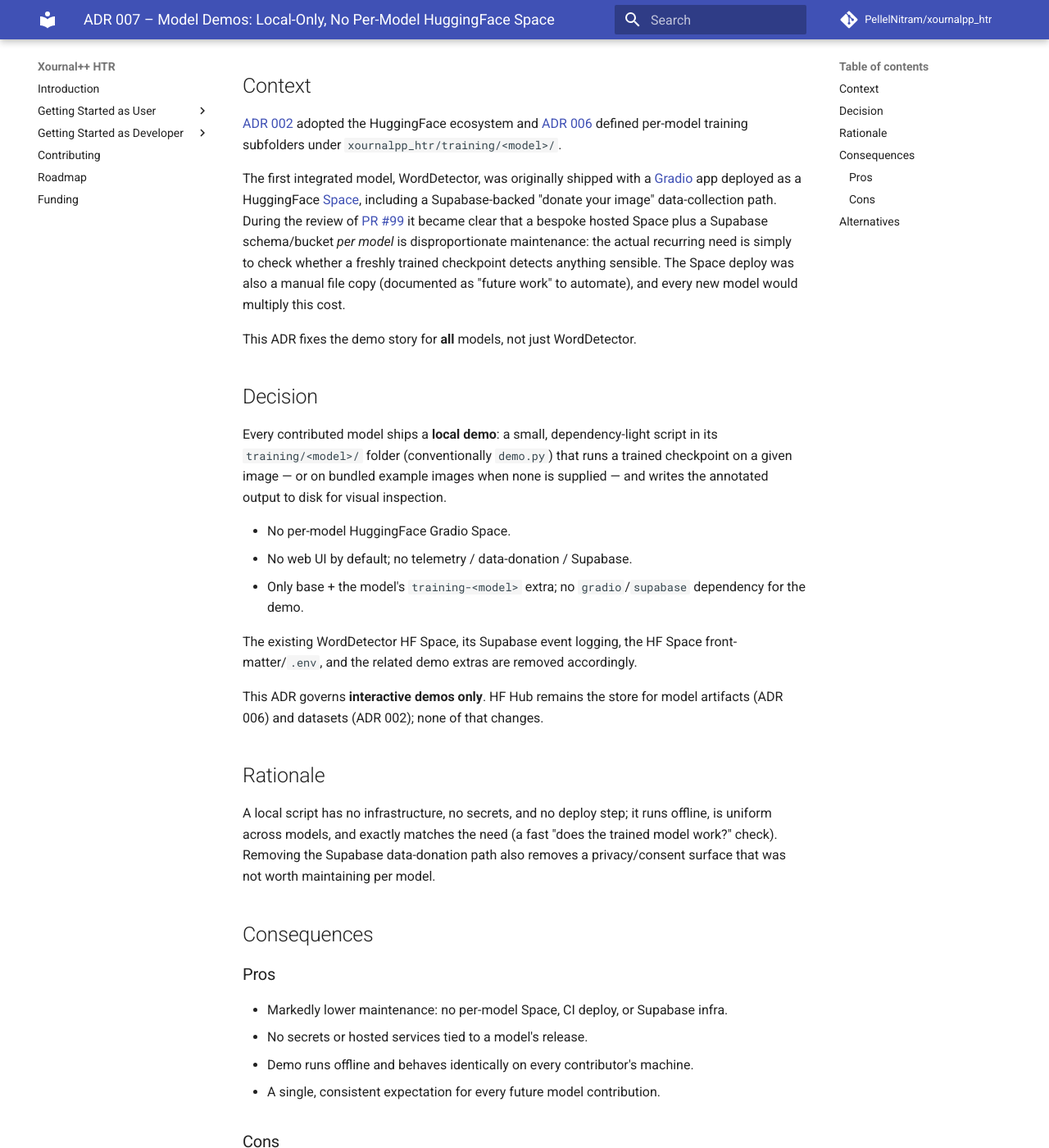
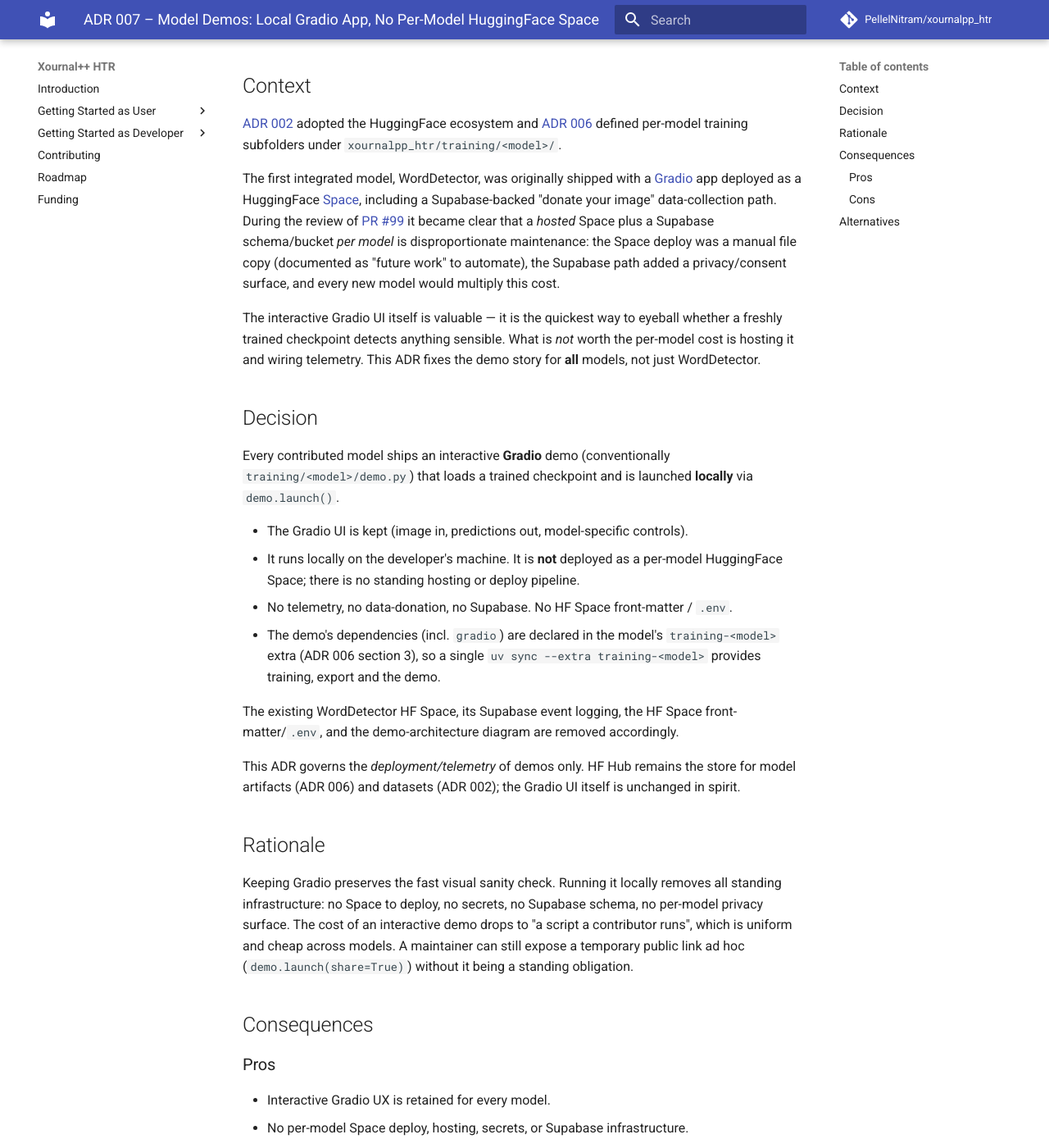
Before and after one commit to PellelNitram/xournalpp_htr, an MkDocs documentation site: the page built from docs/ADRs/007_model_demos_local_only.md, in a window 1280 px wide and 1400 px high, scrolled down 334 px. Shown: the whole window at 82% size. Built offline with MkDocs 1.6.1 and Material for MkDocs 9.7.7, drawn with Linux system fonts in a browser that asks for light colours; comment, search, counter and statistics services are not loaded; some of the changed text lies outside the part shown.

Commit message:
Make WordDetector demo a local Gradio app, not a HF Space (ADR 007). [CC]

```diff
--- a/docs/ADRs/007_model_demos_local_only.md
+++ b/docs/ADRs/007_model_demos_local_only.md
@@ -1,4 +1,4 @@
-# ADR 007 – Model Demos: Local-Only, No Per-Model HuggingFace Space
+# ADR 007 – Model Demos: Local Gradio App, No Per-Model HuggingFace Space
 
 - Date: 2026-05-17
 - Status: Accepted
@@ -17,54 +17,62 @@
 [Space](https://huggingface.co/spaces/PellelNitram/xournalpp_htr_WordDetectorNN),
 including a Supabase-backed "donate your image" data-collection path. During the
 review of [PR #99](https://github.com/PellelNitram/xournalpp_htr/pull/99) it
-became clear that a bespoke hosted Space plus a Supabase schema/bucket *per
-model* is disproportionate maintenance: the actual recurring need is simply to
-check whether a freshly trained checkpoint detects anything sensible. The Space
-deploy was also a manual file copy (documented as "future work" to automate),
-and every new model would multiply this cost.
+became clear that a *hosted* Space plus a Supabase schema/bucket *per model* is
+disproportionate maintenance: the Space deploy was a manual file copy
+(documented as "future work" to automate), the Supabase path added a
+privacy/consent surface, and every new model would multiply this cost.
 
-This ADR fixes the demo story for **all** models, not just WordDetector.
+The interactive Gradio UI itself is valuable — it is the quickest way to eyeball
+whether a freshly trained checkpoint detects anything sensible. What is *not*
+worth the per-model cost is hosting it and wiring telemetry. This ADR fixes the
+demo story for **all** models, not just WordDetector.
 
 ## Decision
 
-Every contributed model ships a **local demo**: a small, dependency-light
-script in its `training/<model>/` folder (conventionally `demo.py`) that runs a
-trained checkpoint on a given image — or on bundled example images when none is
-supplied — and writes the annotated output to disk for visual inspection.
+Every contributed model ships an interactive **Gradio** demo (conventionally
+`training/<model>/demo.py`) that loads a trained checkpoint and is launched
+**locally** via `demo.launch()`.
 
-- No per-model HuggingFace Gradio Space.
-- No web UI by default; no telemetry / data-donation / Supabase.
-- Only base + the model's `training-<model>` extra; no `gradio`/`supabase`
-  dependency for the demo.
+- The Gradio UI is kept (image in, predictions out, model-specific controls).
+- It runs locally on the developer's machine. It is **not** deployed as a
+  per-model HuggingFace Space; there is no standing hosting or deploy pipeline.
+- No telemetry, no data-donation, no Supabase. No HF Space front-matter / `.env`.
+- The demo's dependencies (incl. `gradio`) are declared in the model's
+  `training-<model>` extra (ADR 006 section 3), so a single
+  `uv sync --extra training-<model>` provides training, export and the demo.
 
 The existing WordDetector HF Space, its Supabase event logging, the HF Space
-front-matter/`.env`, and the related demo extras are removed accordingly.
+front-matter/`.env`, and the demo-architecture diagram are removed accordingly.
 
-This ADR governs **interactive demos only**. HF Hub remains the store for model
-artifacts (ADR 006) and datasets (ADR 002); none of that changes.
+This ADR governs the *deployment/telemetry* of demos only. HF Hub remains the
+store for model artifacts (ADR 006) and datasets (ADR 002); the Gradio UI
+itself is unchanged in spirit.
 
 ## Rationale
 
-A local script has no infrastructure, no secrets, and no deploy step; it runs
-offline, is uniform across models, and exactly matches the need (a fast "does
-the trained model work?" check). Removing the Supabase data-donation path also
-removes a privacy/consent surface that was not worth maintaining per model.
+Keeping Gradio preserves the fast visual sanity check. Running it locally
+removes all standing infrastructure: no Space to deploy, no secrets, no
+Supabase schema, no per-model privacy surface. The cost of an interactive demo
+drops to "a script a contributor runs", which is uniform and cheap across
+models. A maintainer can still expose a temporary public link ad hoc
+(`demo.launch(share=True)`) without it being a standing obligation.
 
 ## Consequences
 
 ### Pros
 
-- Markedly lower maintenance: no per-model Space, CI deploy, or Supabase infra.
-- No secrets or hosted services tied to a model's release.
-- Demo runs offline and behaves identically on every contributor's machine.
-- A single, consistent expectation for every future model contribution.
+- Interactive Gradio UX is retained for every model.
+- No per-model Space deploy, hosting, secrets, or Supabase infrastructure.
+- Demo runs offline/locally and behaves identically for every contributor.
+- One consistent expectation for every future model contribution.
 
 ### Cons
 
-- No publicly hosted, click-to-try playground for a model. If one is ever
-  genuinely wanted, a maintainer can stand one up ad hoc from the local demo
-  code; it is no longer a standing per-model obligation.
-- Contributors must include a local demo as part of the model's PR.
+- No always-on public playground. A maintainer can spin up a temporary share
+  link from the local demo if ever needed; it is not a standing obligation.
+- Contributors must include a local Gradio demo as part of the model's PR.
+- `gradio` is pulled into each `training-<model>` extra (acceptable: it is only
+  installed when explicitly opting into that model's tooling).
 
 ## Alternatives
 
@@ -73,5 +81,6 @@
   value, and grows with every new model.
 - **One shared multi-model HF Space.** Rejected: still hosted infrastructure
   and it couples otherwise independent model releases.
-- **No demo at all.** Rejected: a cheap sanity check that a trained model works
-  is genuinely useful; as a local script its cost is negligible.
+- **Drop the UI entirely for a CLI script.** Rejected: the interactive Gradio
+  UI is the fastest way to inspect detection quality and is cheap to keep when
+  run locally.
--- a/pyproject.toml
+++ b/pyproject.toml
@@ -39,6 +39,7 @@
 training-word-detector = [
     "tensorboard",
     "onnx",
+    "gradio",  # local demo (ADR 007); run locally, not as a HF Space
 ]
 dev = [
     "jupyter",
```
Also changed, not shown: xournalpp_htr/training/word_detector/README.md (+10 -5 lines), 2 other files.
